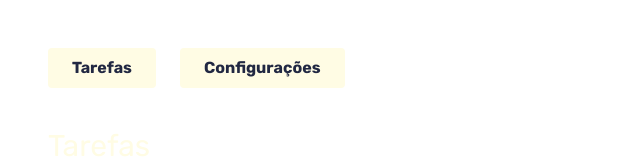
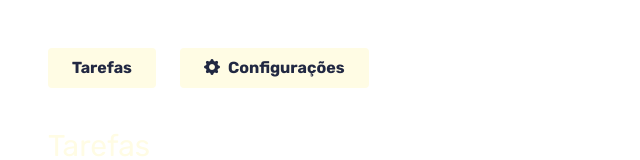
Before and after one commit to ggustavo-souza/app_electron, a React (Vite) app: page / in a window 1280 px wide. Shown: the top 160 px of the page, without its empty margins (0-640 px from the left). Built offline with nearby package versions, Linux system fonts and the light colour scheme.

Commit message:
feat(frontend): adicionando os ícones na raiz do react e "enfeitando" o botão de configurações

```diff
--- a/src/renderer/App.tsx
+++ b/src/renderer/App.tsx
@@ -2,6 +2,7 @@ import { useState } from 'react'
 import Tarefas from './components/Tarefas'
 import Configs from './components/Configs'
 import '../assets/index.css';
+import 'bootstrap-icons/font/bootstrap-icons.css';
 
 function App() {
   const [currentView, setCurrentView] = useState('tasks')
@@ -11,7 +12,7 @@ function App() {
       <main className='m-12'>
         <div className='flex gap-2'>
           <button className='primaryBackground border-none font-bold py-2 px-6 rounded' onClick={() => setCurrentView('tasks')}>Tarefas</button>
-          <button className='primaryBackground border-none font-bold py-2 px-6 rounded mx-4' onClick={() => setCurrentView('settings')}>Configurações</button>
+          <button className='primaryBackground border-none font-bold py-2 px-6 rounded mx-4 gap-2 flex gap-2' onClick={() => setCurrentView('settings')}><i className='bi bi-gear-fill font-bold'></i>Configurações</button>
         </div>
         <div>
           {currentView === 'tasks' && <Tarefas />}
```
